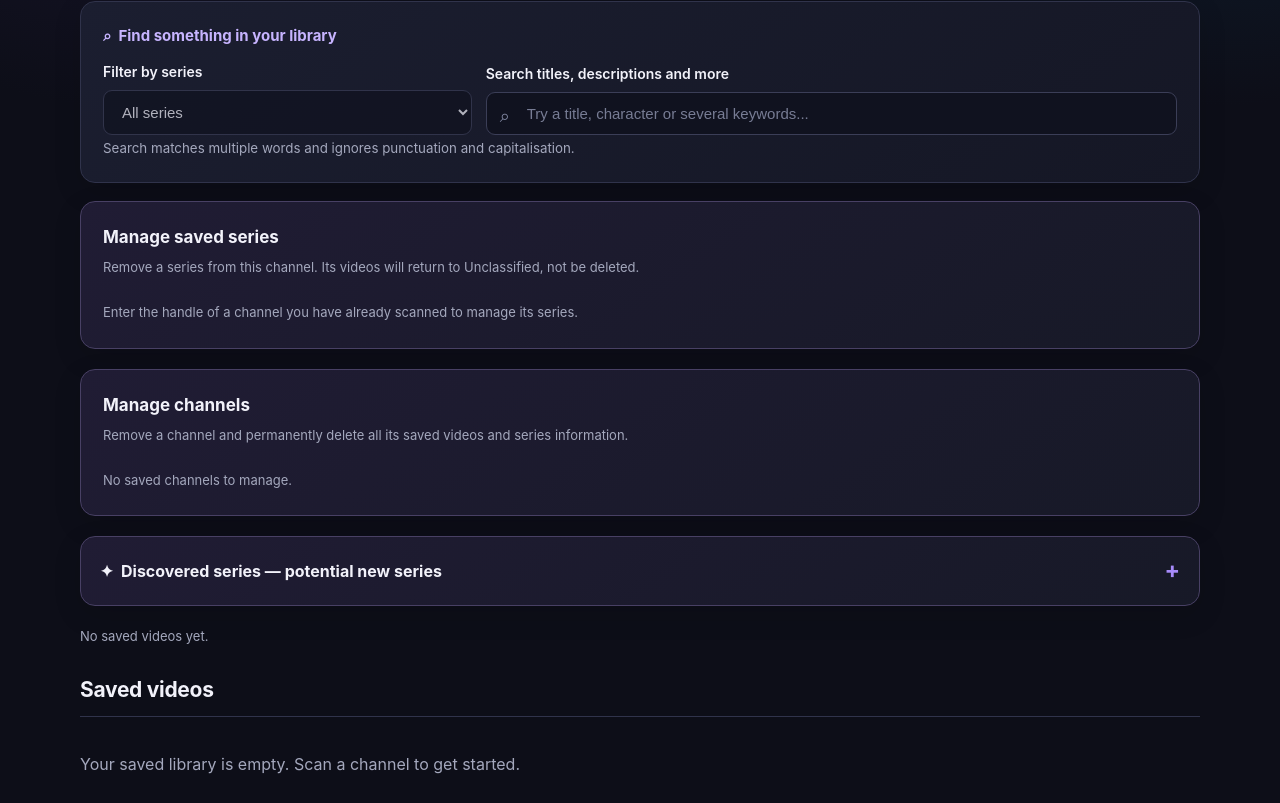
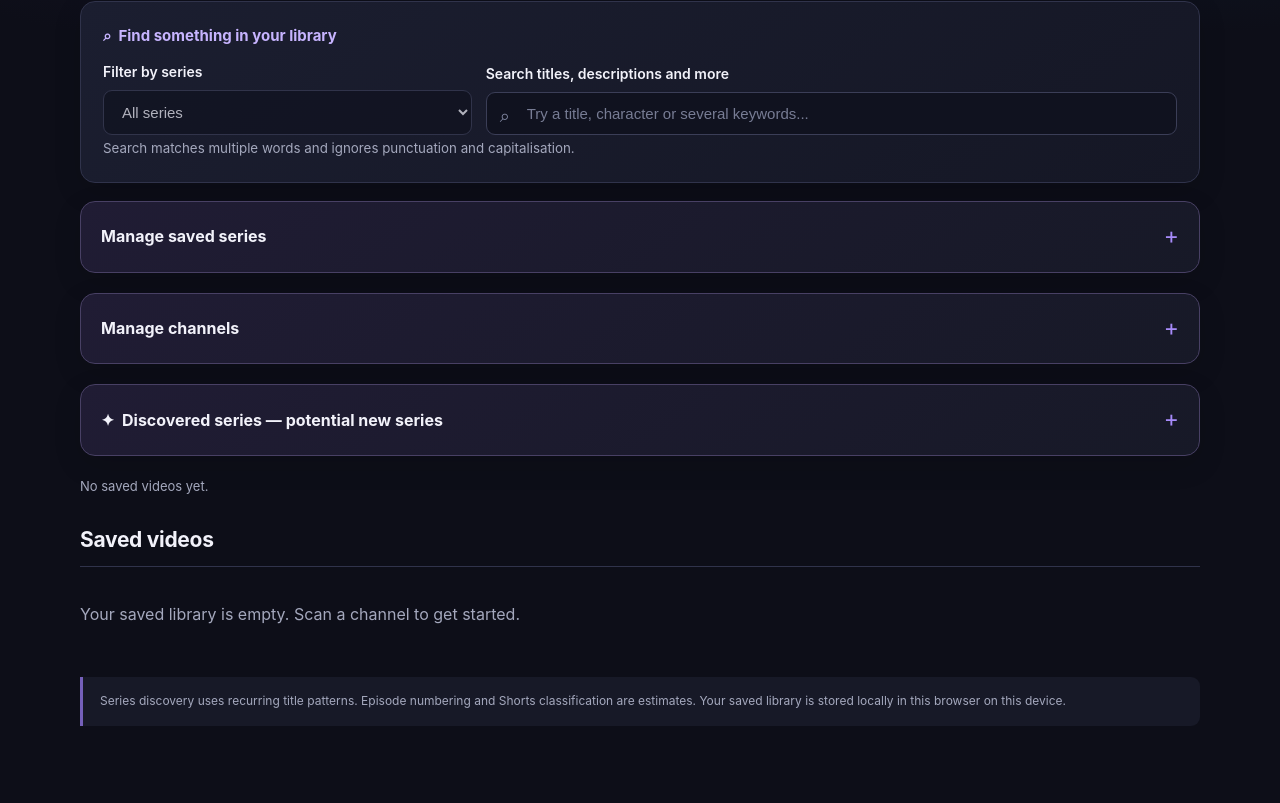
Before and after one commit to rolfey83-arch/AI---Cinema, a plain HTML site: page noctari-test.html in a window 1280 px wide. Shown: the part 699-1502 px from the top of the page. Drawn offline with Linux system fonts and the light colour scheme.

Commit message:
Update noctari-test.html

```diff
--- a/noctari-test.html
+++ b/noctari-test.html
@@ -188,26 +188,47 @@ button.add-result-button:hover {
 .meta {margin-top:8px;color:var(--muted);font-size:12px}
 .description {margin-top:7px;color:#b9bdd0;font-size:13px}
 .empty {color:var(--muted);padding:20px 0}
+
 .manage-panel,.discovery-panel {
   background:linear-gradient(145deg,#201c34,#171927);
   border-color:#484064;
 }
-.manage-panel>p,.discovery-panel>p {
-  color:var(--muted);font-size:13px;margin-top:5px;
-}
-.discovery-collapsible {padding:16px 19px}
+
+/* COLLAPSIBLE MANAGEMENT AND DISCOVERY PANELS */
+
+.discovery-collapsible {
+  padding:0;
+  overflow:hidden;
+}
 .discovery-collapsible>summary {
-  cursor:pointer;font-size:16px;font-weight:700;
-  list-style:none;display:flex;justify-content:space-between;
-  align-items:center;gap:12px;
+  padding:17px 20px;
+  cursor:pointer;
+  font-size:16px;
+  font-weight:700;
+  list-style:none;
+  display:flex;
+  justify-content:space-between;
+  align-items:center;
+  gap:12px;
 }
 .discovery-collapsible>summary::-webkit-details-marker {display:none}
 .discovery-collapsible>summary::after {
-  content:"+";color:var(--accent);font-size:23px;
+  content:"+";
+  color:var(--accent);
+  font-size:23px;
+  font-weight:400;
 }
 .discovery-collapsible[open]>summary::after {content:"−"}
 .discovery-collapsible>summary:hover {color:var(--accent2)}
-.discovery-collapsible[open]>p {margin-top:12px}
+.discovery-collapsible>p {
+  color:var(--muted);
+  font-size:13px;
+  margin:0;
+  padding:0 20px 14px;
+}
+.discovery-collapsible>div {
+  padding:0 20px 15px;
+}
 .discovery-card,.managed-series-card {
   display:flex;justify-content:space-between;align-items:center;
   gap:15px;padding:14px 0;border-top:1px solid var(--border);
@@ -249,7 +270,7 @@ button.add-result-button:hover {
   header {gap:12px;margin-bottom:22px}
   .logo {width:53px;height:53px;border-radius:15px}
   .logo svg {width:35px;height:35px}
-  .panel,.library-toolbar,.manage-panel,.discovery-panel {padding:16px}
+  .panel,.library-toolbar {padding:16px}
   .filters {grid-template-columns:1fr}
   .episode {gap:11px}
   .episode img {width:115px}
@@ -333,22 +354,25 @@ button.add-result-button:hover {
     <small>Search matches multiple words and ignores punctuation and capitalisation.</small>
   </div>
 
-  <section class="manage-panel">
-    <h3>Manage saved series</h3>
+  <!-- COLLAPSIBLE: MANAGE SAVED SERIES -->
+  <details class="manage-panel discovery-collapsible">
+    <summary>Manage saved series</summary>
     <p>Remove a series from this channel. Its videos will return to Unclassified, not be deleted.</p>
     <div id="managedSeries">
       <div class="manage-empty">Load a previously scanned channel to manage its series.</div>
     </div>
-  </section>
-
-  <section class="manage-panel">
-    <h3>Manage channels</h3>
+  </details>
+
+  <!-- COLLAPSIBLE: MANAGE CHANNELS -->
+  <details class="manage-panel discovery-collapsible">
+    <summary>Manage channels</summary>
     <p>Remove a channel and permanently delete all its saved videos and series information.</p>
     <div id="managedChannels">
       <div class="manage-empty">Loading saved channels...</div>
     </div>
-  </section>
-
+  </details>
+
+  <!-- COLLAPSIBLE: DISCOVERED SERIES -->
   <details class="discovery-panel discovery-collapsible">
     <summary>✦ &nbsp;Discovered series — potential new series</summary>
     <p>AI Cinema looks for repeated phrases in unclassified video titles. Review suggestions and add the series to your library.</p>
```
